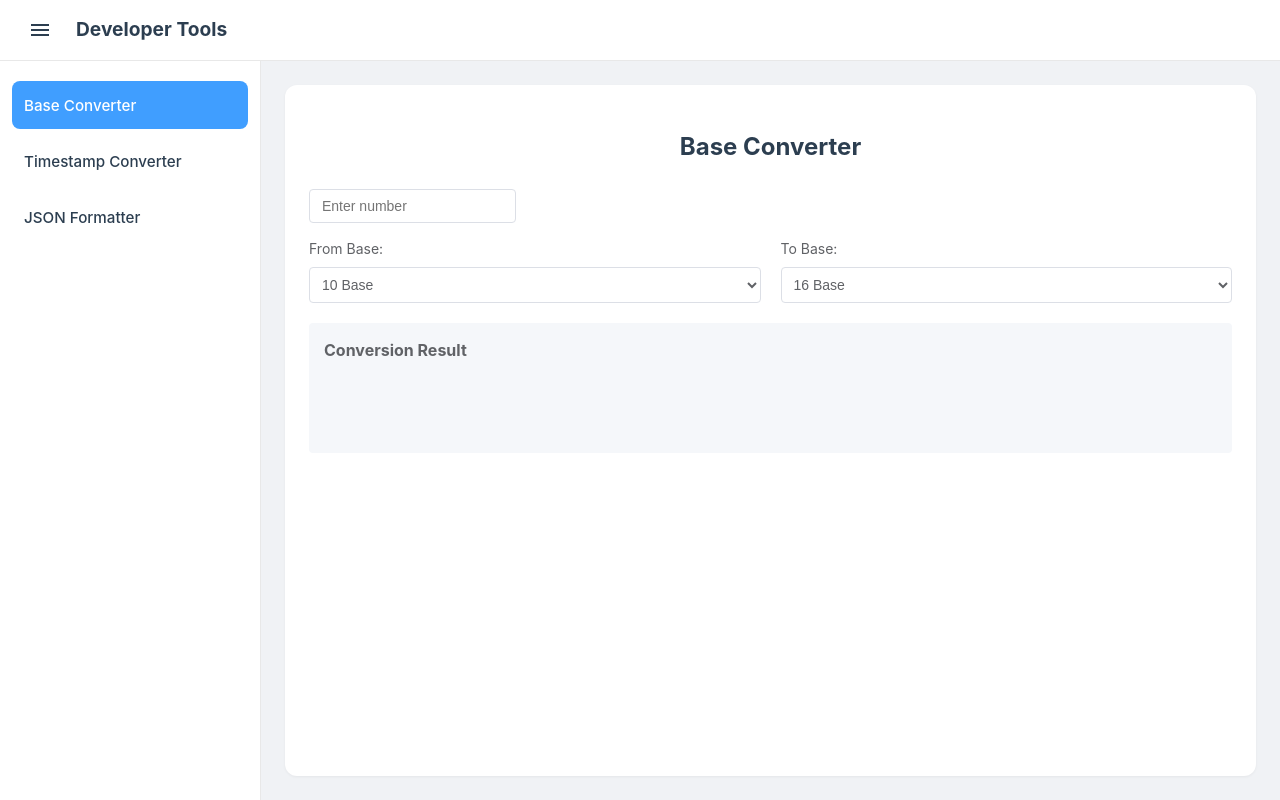
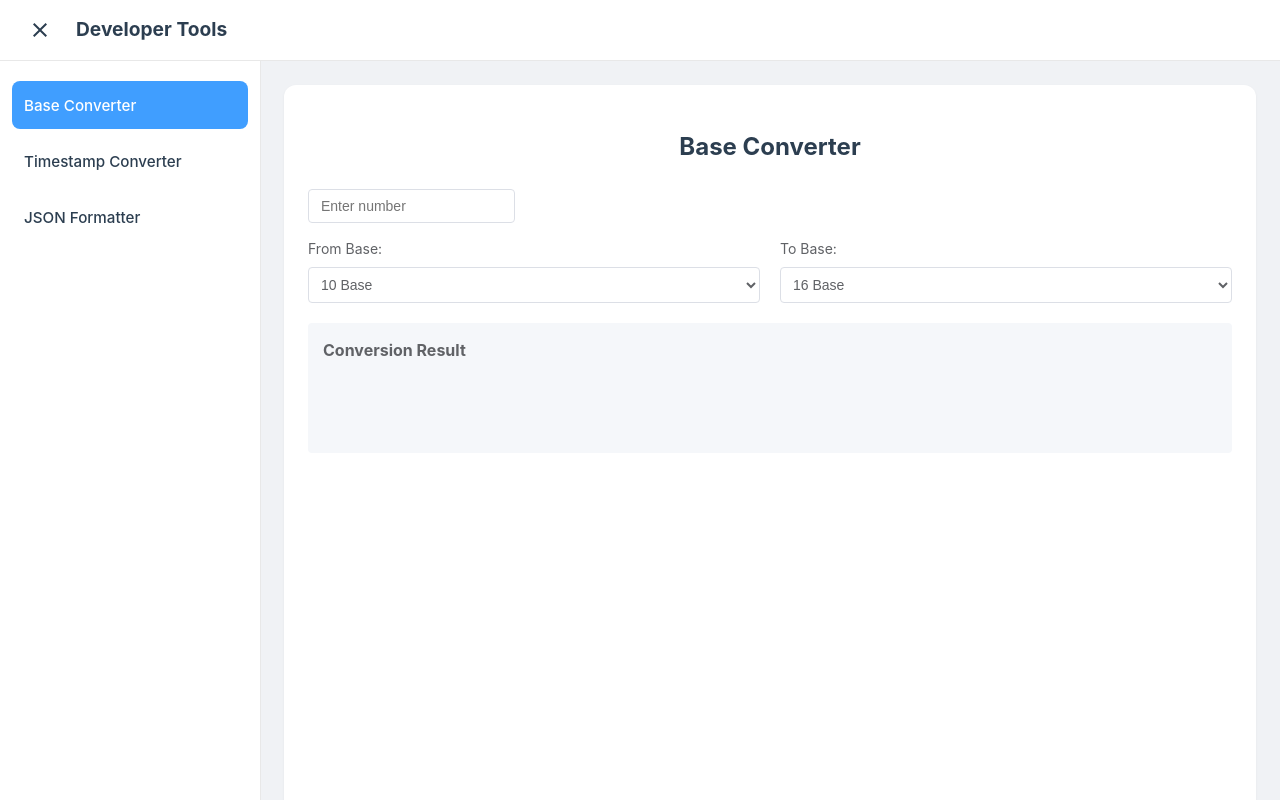
Before and after one commit to zapsaang/dev-tools, a Vue app: page / in a window 1280 px wide. Built offline with nearby package versions, Linux system fonts and the light colour scheme.

Commit message:
feat(sidebar): improve sidebar toggle behavior and styling
Enhance sidebar functionality by adding overflow control for portrait mode, updating hamburger button animation, and improving responsive behavior. Adjust CSS transitions and visibility for smoother user experience.

```diff
--- a/src/App.vue
+++ b/src/App.vue
@@ -10,6 +10,7 @@ const isPortrait = ref(window.innerWidth <= 768)
 
 const toggleSidebar = () => {
   isSidebarOpen.value = !isSidebarOpen.value
+  document.body.style.overflow = isPortrait.value && isSidebarOpen.value ? 'hidden' : ''
 }
 
 const handleResize = () => {
@@ -46,9 +47,10 @@ const tabs = [
 <template>
   <div class="app-container">
     <header class="header">
-      <button class="hamburger-btn" @click="toggleSidebar">
+      <button class="hamburger-btn" @click="toggleSidebar" :class="{ 'is-open': isSidebarOpen }">
         <svg viewBox="0 0 24 24" width="24" height="24">
-          <path fill="currentColor" d="M3 18h18v-2H3v2zm0-5h18v-2H3v2zm0-7v2h18V6H3z"/>
+          <path fill="currentColor" d="M3 18h18v-2H3v2zm0-5h18v-2H3v2zm0-7v2h18V6H3z" v-if="!isSidebarOpen"/>
+          <path fill="currentColor" d="M19 6.41L17.59 5 12 10.59 6.41 5 5 6.41 10.59 12 5 17.59 6.41 19 12 13.41 17.59 19 19 17.59 13.41 12z" v-else/>
         </svg>
       </button>
       <h1 class="header-title">Developer Tools</h1>
@@ -125,6 +127,11 @@ body {
   align-items: center;
   justify-content: center;
   margin-right: 16px;
+  transition: transform 0.3s ease;
+}
+
+.hamburger-btn.is-open {
+  transform: rotate(180deg);
 }
 
 .header-title {
@@ -141,8 +148,9 @@ body {
 }
 
 .sidebar {
-  width: 260px;
-  min-width: 260px;
+  --sidebar-width: 260px;
+  width: var(--sidebar-width);
+  min-width: var(--sidebar-width);
   background-color: #fff;
   border-right: 1px solid #e8e8e8;
   display: flex;
@@ -174,6 +182,14 @@ body {
     bottom: 0;
     background-color: rgba(0, 0, 0, 0.5);
     z-index: 90;
+    opacity: 0;
+    visibility: hidden;
+    transition: opacity 0.3s ease, visibility 0.3s ease;
+  }
+
+  .sidebar-open ~ .main-content .overlay {
+    opacity: 1;
+    visibility: visible;
   }
 }
 
@@ -268,7 +284,53 @@ body {
   overflow-y: auto;
   display: flex;
   min-width: 0;
-  width: calc(100% - 260px);
+  width: 100%;
+  transition: margin-left 0.3s ease;
+  margin-left: 0;
+}
+
+@media (min-width: 769px) {
+  .sidebar {
+    position: fixed;
+    height: calc(100vh - 60px);
+    transform: translateX(0);
+    transition: transform 0.3s ease;
+    z-index: 10;
+  }
+
+  .main-content {
+    margin-left: var(--sidebar-width, 260px);
+    transition: all 0.3s ease;
+    width: calc(100% - var(--sidebar-width, 260px));
+    min-height: calc(100vh - 60px);
+    position: relative;
+  }
+
+  .sidebar:not(.sidebar-open) {
+    transform: translateX(-100%);
+  }
+
+  .sidebar:not(.sidebar-open) ~ .main-content {
+    margin-left: 0;
+    width: 100%;
+    max-width: 100vw;
+    position: relative;
+    left: 0;
+    right: 0;
+    padding-left: 0;
+    transform: translateX(0);
+    margin: 0 auto;
+    display: flex;
+    justify-content: center;
+  }
+
+  .tool-container {
+    padding: 20px;
+    width: 100%;
+    box-sizing: border-box;
+    max-width: 100vw;
+    overflow-x: hidden;
+  }
 }
 
 .tool-container {
```
